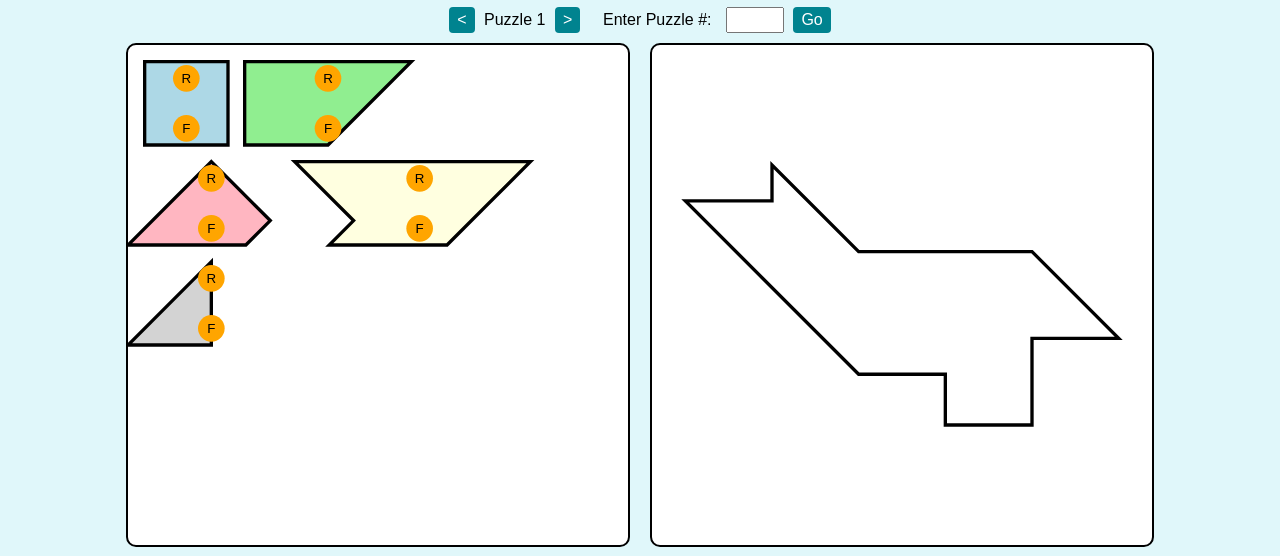
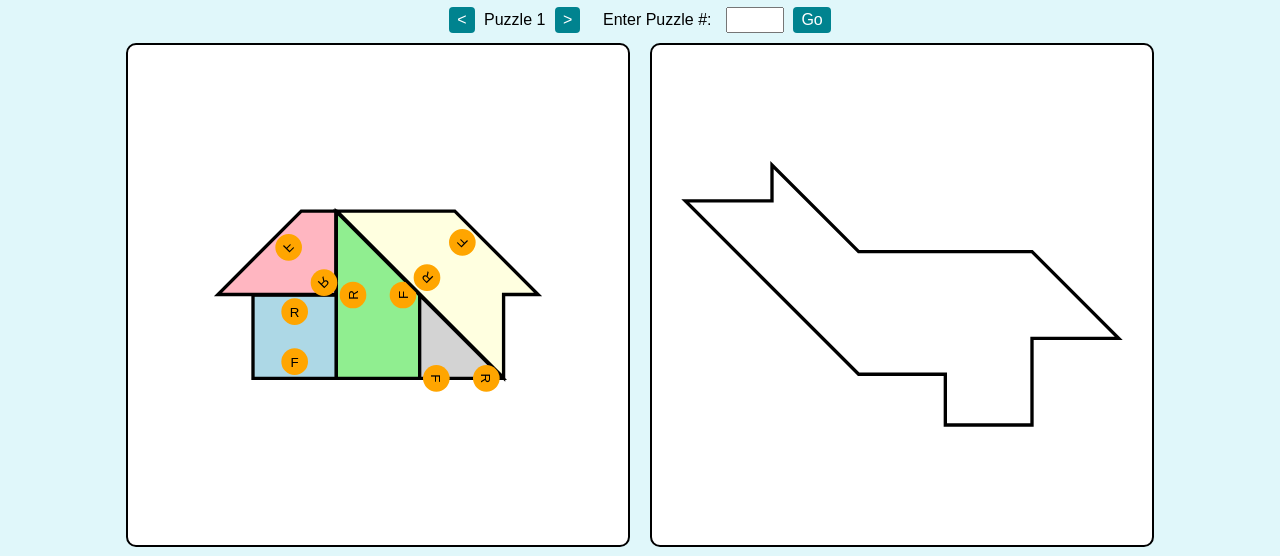
Before and after one commit to appuppanthaadi/HomePuzzle, a plain HTML site: page index.html in a window 1280 px wide. Shown: the part 51-607 px from the top of the page. Drawn offline with Linux system fonts and the light colour scheme.

Commit message:
Add files via upload

```diff
--- a/index.html
+++ b/index.html
@@ -143,7 +143,7 @@
       <svg id="puzzleSVG" viewBox="0 0 300 300">
         <g id="pieces-layer">
           <!-- Piece A -->
-          <g class="piece" id="pieceA" data-tx="10" data-ty="10" data-rotate="0" data-flipped="0"
+          <g class="piece" id="pieceA" data-tx="75" data-ty="150" data-rotate="0" data-flipped="0"
              data-center-x="25" data-center-y="25">
             <polygon points="0,0 50,0 50,50 0,50" fill="lightblue" stroke="black" stroke-width="2"/>
             <g class="rotate-icon" transform="translate(25,10)">
@@ -156,7 +156,7 @@
             </g>
           </g>
           <!-- Piece B -->
-          <g class="piece" id="pieceB" data-tx="70" data-ty="10" data-rotate="0" data-flipped="0"
+          <g class="piece" id="pieceB" data-tx="100" data-ty="125" data-rotate="270" data-flipped="0"
              data-center-x="50" data-center-y="25">
             <polygon points="0,0 100,0 50,50 0,50" fill="lightgreen" stroke="black" stroke-width="2"/>
             <g class="rotate-icon" transform="translate(50,10)">
@@ -169,7 +169,7 @@
             </g>
           </g>
           <!-- Piece C (moved towards center) -->
-          <g class="piece" id="pieceC" data-tx="50" data-ty="70" data-rotate="0" data-flipped="0"
+          <g class="piece" id="pieceC" data-tx="107" data-ty="107" data-rotate="135" data-flipped="1"
              data-center-x="0" data-center-y="25">
             <polygon points="0,0 35.355339,35.355339 20.710678,50 -50,50" fill="lightpink" stroke="black" stroke-width="2"/>
             <g class="rotate-icon" transform="translate(0,10)">
@@ -182,7 +182,7 @@
             </g>
           </g>
           <!-- Piece D (unchanged) -->
-          <g class="piece" id="pieceD" data-tx="100" data-ty="70" data-rotate="0" data-flipped="0"
+          <g class="piece" id="pieceD" data-tx="115" data-ty="104" data-rotate="225" data-flipped="0"
              data-center-x="75" data-center-y="25">
             <polygon points="0,0 141.421356,0 91.421356,50 20.710678,50 35.355339,35.355339" fill="lightyellow" stroke="black" stroke-width="2"/>
             <g class="rotate-icon" transform="translate(75,10)">
@@ -195,7 +195,7 @@
             </g>
           </g>
           <!-- Piece E (moved towards center) -->
-          <g class="piece" id="pieceE" data-tx="50" data-ty="130" data-rotate="0" data-flipped="0"
+          <g class="piece" id="pieceE" data-tx="200" data-ty="175" data-rotate="90" data-flipped="0"
              data-center-x="0" data-center-y="25">
             <polygon points="0,0 0,50 -50,50" fill="lightgrey" stroke="black" stroke-width="2"/>
             <g class="rotate-icon" transform="translate(0,10)">
```
